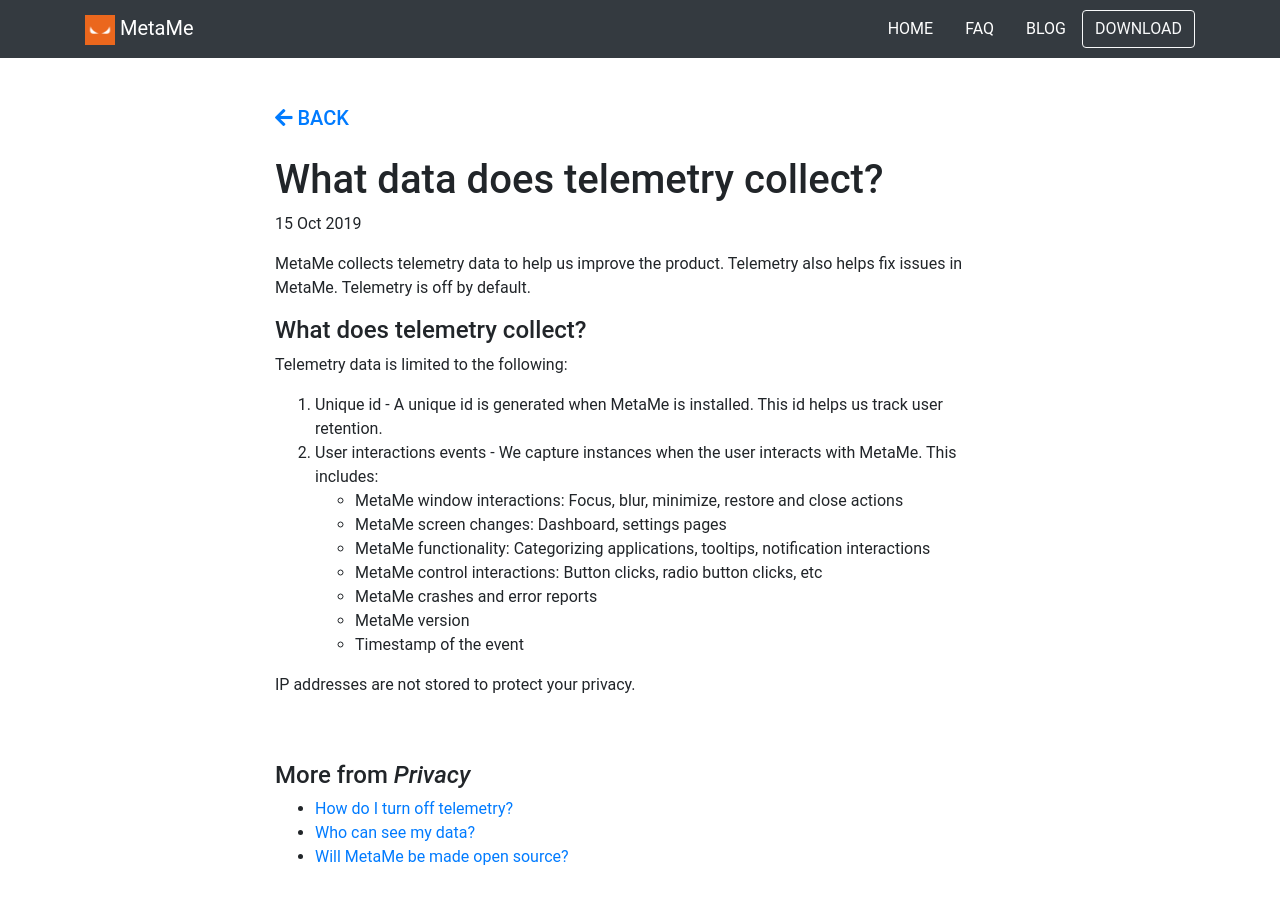
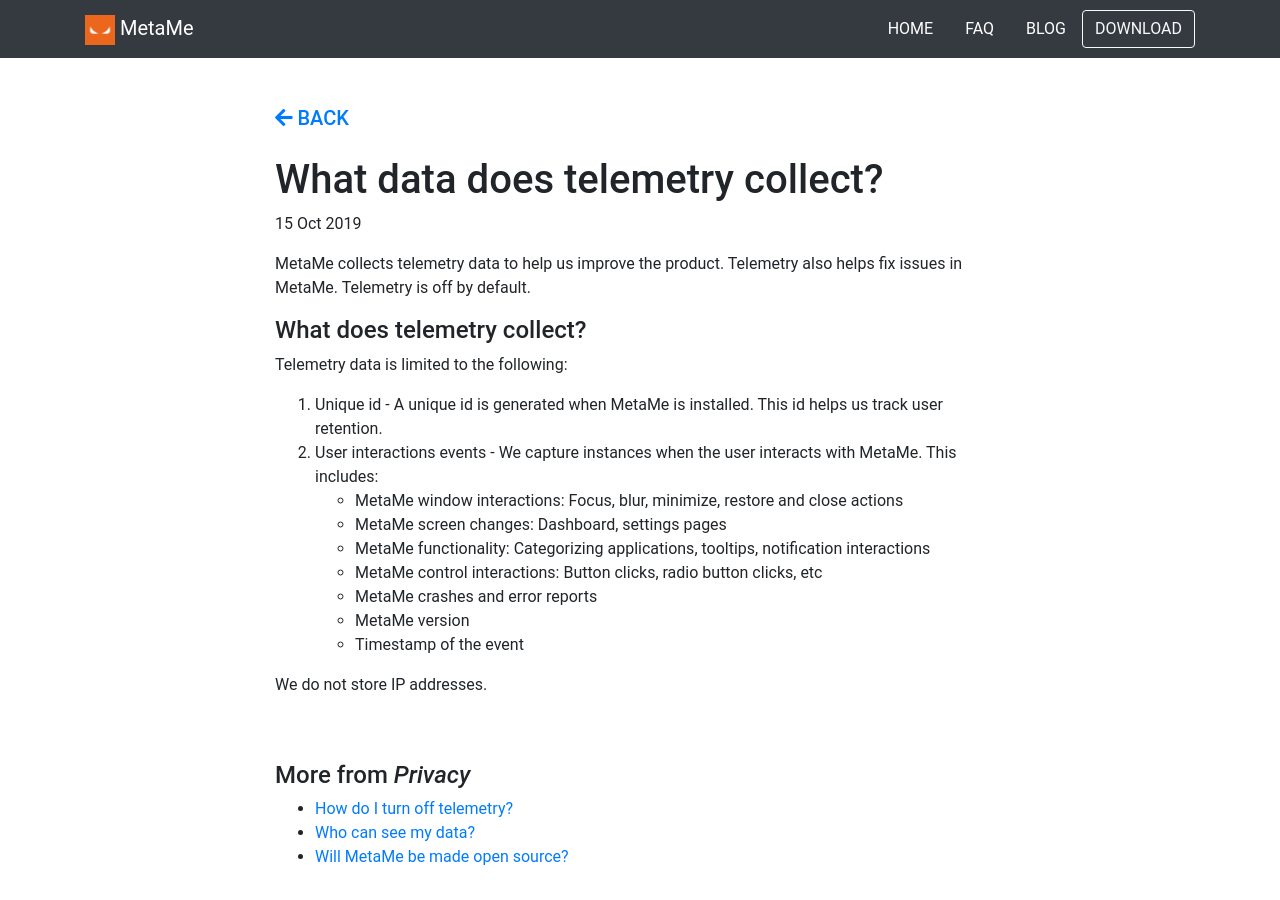
Before and after one commit to meta-me/metame-website, a Jekyll site: the page built from help/_posts/2019-10-15-what-data-does-telemetry-collect.md, in a window 1280 px wide. Built offline with Jekyll 4.4.1, drawn with Linux system fonts in a browser that asks for light colours; comment, search, counter and statistics services are not loaded.

Commit message:
Minor copy update

```diff
--- a/help/_posts/2019-10-15-what-data-does-telemetry-collect.md
+++ b/help/_posts/2019-10-15-what-data-does-telemetry-collect.md
@@ -20,4 +20,4 @@
   - MetaMe version
   - Timestamp of the event
 
-IP addresses are not stored to protect your privacy.
+We do not store IP addresses.
```
